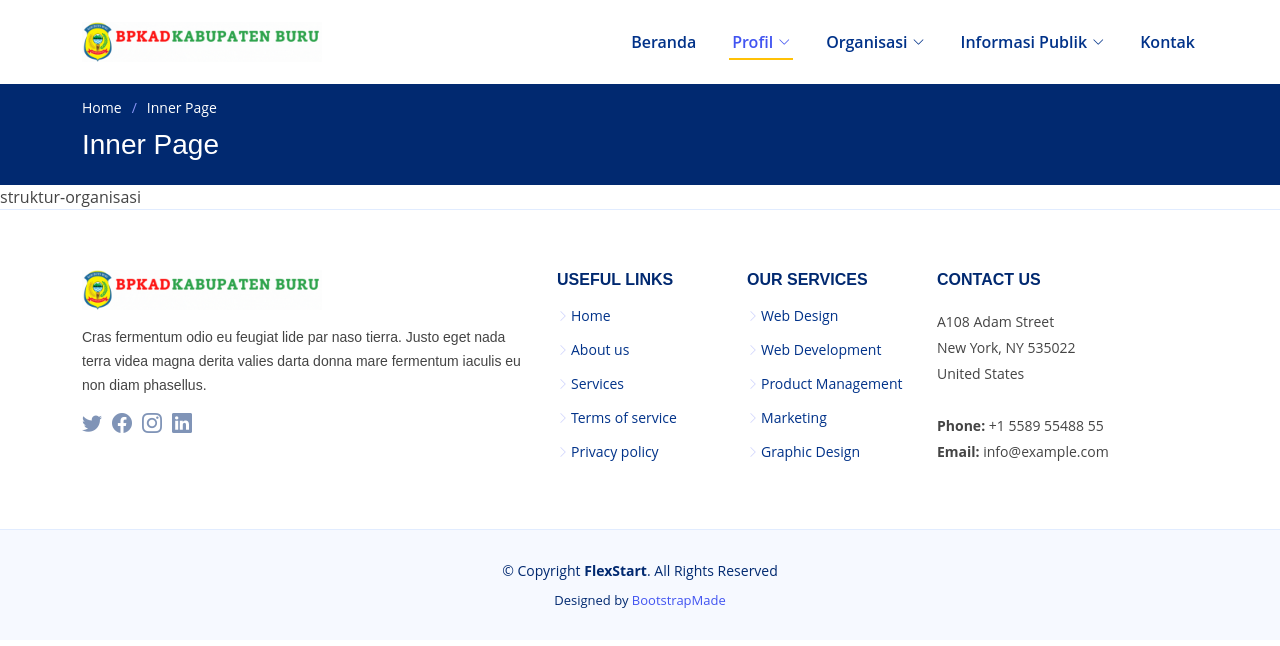
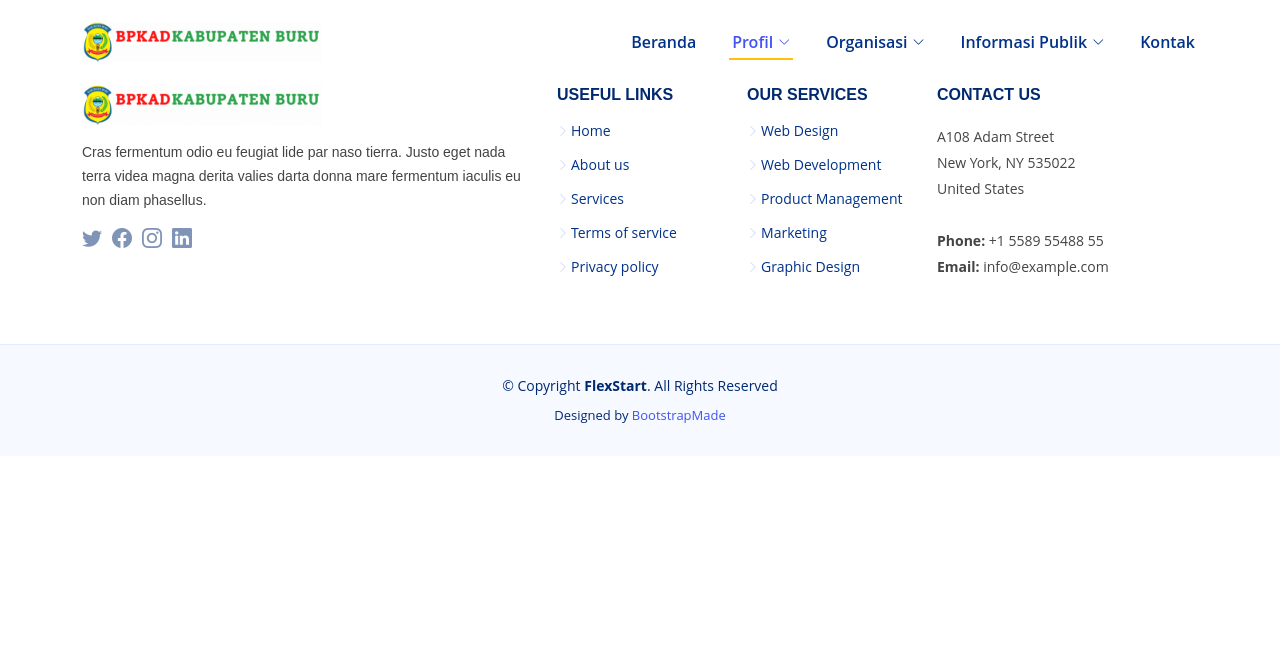
Before and after one commit to bpkadkabburu/bpkadkabburu.github.io, a Vue app: page /profil/struktur-organisasi in a window 1280 px wide. Shown: the top 646 px of the page. Built offline with nearby package versions, Linux system fonts and the light colour scheme.

Commit message:
gak usah breadcrumb

```diff
--- a/src/components/Breadcrumb.vue
+++ /dev/null
@@ -1,18 +0,0 @@
-<template>
-    <section class="breadcrumbs">
-      <div class="container">
-
-        <ol>
-          <li><a href="index.html">Home</a></li>
-          <li>Inner Page</li>
-        </ol>
-        <h2>Inner Page</h2>
-
-      </div>
-    </section>
-</template>
-<script>
-export default{
-    props:[]
-}
-</script>
--- a/src/pages/profil/Index.vue
+++ b/src/pages/profil/Index.vue
@@ -1,20 +1,15 @@
 <template>
     <div id="profil">
-        <Breadcrumb />
         <div>
             {{params}}
         </div>
     </div>
 </template>
 <script>
-import Breadcrumb from '../../components/Breadcrumb.vue';
 export default{
     data:() => ({
         params:''
     }),
-    components:{
-        Breadcrumb
-    },
     created() {
         this.$watch(
             () => this.$route.params,
```
